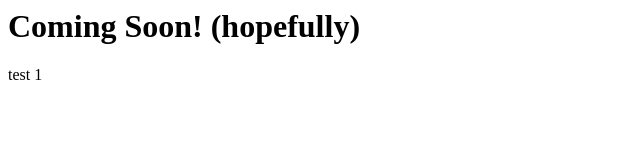
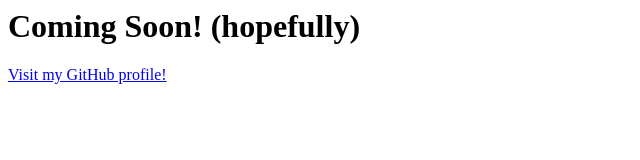
Before and after one commit to jlin492987/jlin492987.github.io, a plain HTML site: page index.html in a window 1280 px wide. Shown: the whole page, without its empty margins (0-640 px from the left). Drawn offline with Linux system fonts and the light colour scheme.

Commit message:
link test

```diff
--- a/index.html
+++ b/index.html
@@ -1,3 +1,3 @@
 <title>Jerm's Website</title>
 <h1>Coming Soon! (hopefully)</h1>
-<p>test 1</p>
+<a href="https://www.github.com/jlin492987">Visit my GitHub profile!</a>
```
